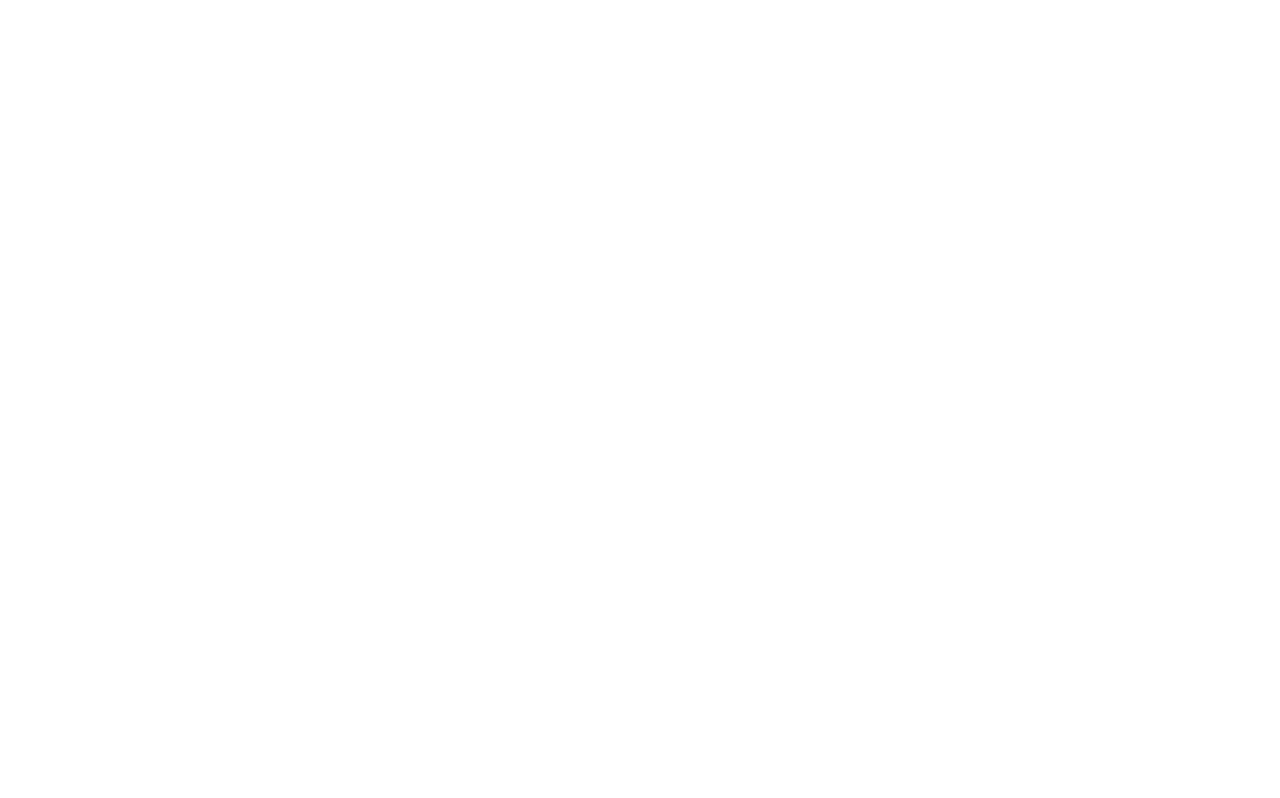
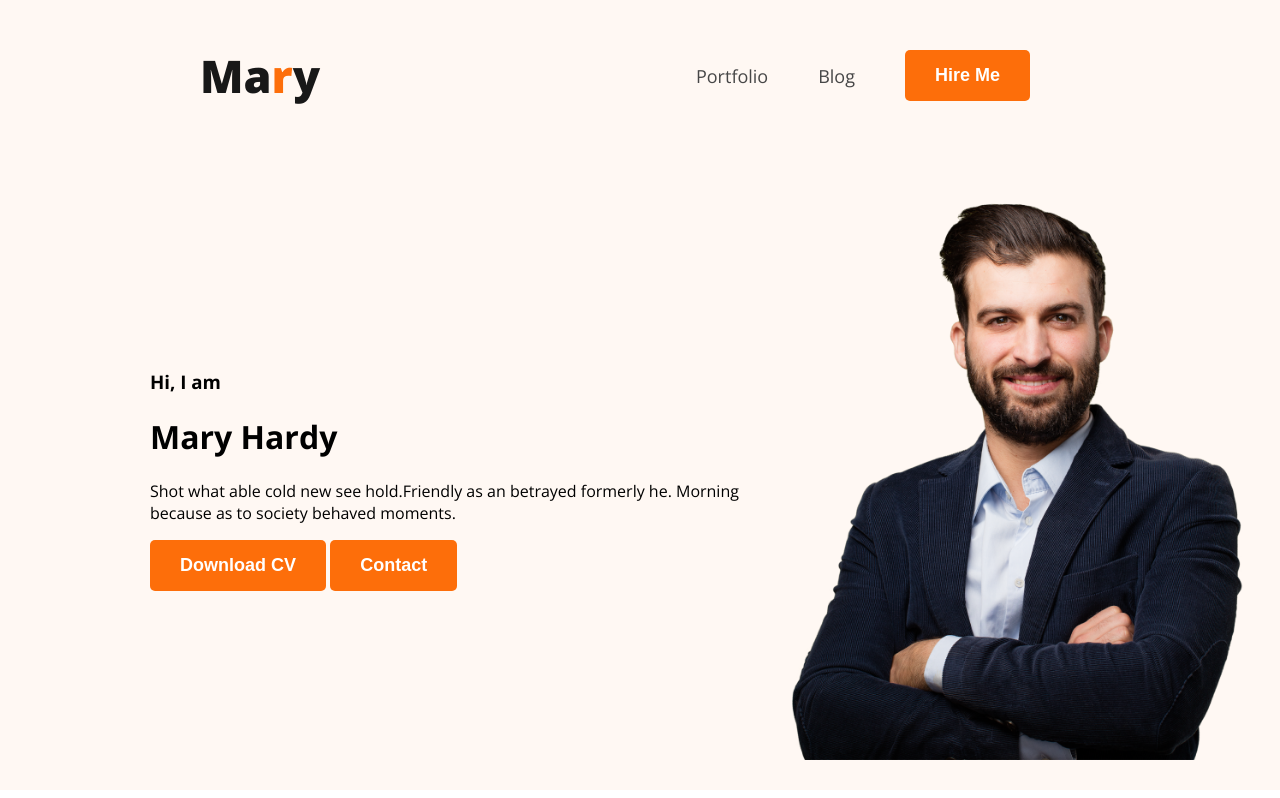
Before and after one commit to taniasumona15/portfolio-mine, a plain HTML site: page index.html in a window 1280 px wide. Drawn offline with nearby package versions, Linux system fonts and the light colour scheme.

Commit message:
code and css file added

```diff
--- a/index.html
+++ b/index.html
@@ -3,10 +3,43 @@
 <head>
     <meta charset="UTF-8">
     <meta name="viewport" content="width=device-width, initial-scale=1.0">
+
+    <link rel="preconnect" href="https://fonts.googleapis.com">
+<link rel="preconnect" href="https://fonts.gstatic.com" crossorigin>
+<link href="https://fonts.googleapis.com/css2?family=Open+Sans:ital,wght@0,300;0,400;0,500;0,600;0,700;0,800;1,300;1,400;1,500;1,600;1,700;1,800&display=swap" rel="stylesheet">
+
     <link rel="stylesheet" href="styles/style.css">
+    <link rel="shortcut icon" href="images/icons/nodejs.png" type="image/x-icon">
     <title>Portfolio</title>
 </head>
 <body>
+    <header class="header">
+<nav>
+    <h3 class="web_title">Ma<span class="text_primary">r</span>y</h3>
+    <ul>
+        <li><a href="">Portfolio</a></li>
+        <li><a href="">Blog</a></li>
+        <li><button class="btn_primary">Hire Me</button></li>
 
+    </ul>
+</nav>
+
+<div class="banner">
+    <div class="banner_content">
+        <h3 class="greeting">Hi, I am</h3>
+        <h1 class="banner_title">Mary Hardy</h1>
+        <p>Shot what able cold new see hold.Friendly as an betrayed formerly he. Morning because as to society behaved moments.</p>
+        <button class="btn_primary">Download CV</button>
+        <button class="btn_primary">Contact</button>
+    </div>
+    <img class="pro_pic" src="images/hardy.png" alt="">
+</div>
+    </header>
+    <main>
+
+    </main>
+    <footer>
+
+    </footer>
 </body>
 </html>
--- a/styles/style.css
+++ b/styles/style.css
@@ -0,0 +1,68 @@
+/* body style */
+
+body {
+  font-family: "Open Sans", sans-serif;
+  margin: 0;
+}
+
+.text_primary {
+  color: #fd6e0a;
+}
+
+.btn_primary {
+  border-radius: 5px;
+  background: #fd6e0a;
+  border: 0;
+  color: #fff;
+  font-size: 18px;
+  font-weight: 700;
+  padding: 15px 30px;
+}
+
+/* nav related*/
+
+nav {
+  display: flex;
+  align-items: center;
+  justify-content: space-between;
+  margin: 0  200px;
+}
+
+.web_title {
+  color: #181818;
+  font-size: 45px;
+  font-weight: 800;
+}
+
+nav > ul {
+  display: flex;
+  align-items: center;
+}
+
+nav li {
+  list-style: none;
+  margin-right: 50px;
+}
+
+nav a {
+  text-decoration: none;
+  color: #474747;
+  font-size: 18px;
+  font-weight: 400;
+}
+
+/* header related */
+
+.header{
+background-color: #FFF8F3;
+}
+
+.banner{
+padding: 30px 30px 30px 150px;
+display: flex;
+align-items: center;
+}
+
+.banner .pro_pic{
+width: 500px;
+}
```
